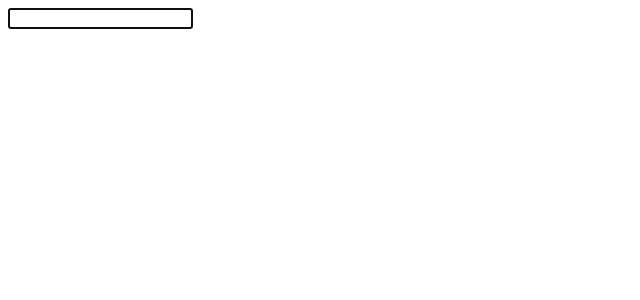
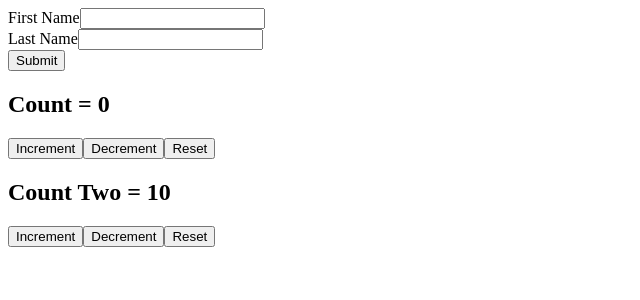
Before and after one commit to adetorodev/react-hooks, a React (Create React App) app: page / in a window 1280 px wide. Shown: the top 300 px of the page, without its empty margins (0-640 px from the left). Built offline with nearby package versions, Linux system fonts and the light colour scheme.

Commit message:
fixeddddddddddddddddddddddddddddddddddddddddddddddddddddddddddddddddddddddddddd: hooks

```diff
--- a/src/App.js
+++ b/src/App.js
@@ -1,8 +1,13 @@
 // import logo from "./logo.svg";
 
 import React from "react";
+import DocTitleOne from "./customHook/DocTitleOne";
+import DocTitleTwo from "./customHook/DocTwo";
+import CounterOne from "./customHook/CounterOne";
+import CounterTwo from "./customHook/CounterTwo";
+import UserForm from "./customHook/UserForm";
 
-import FocuInput from "./useRef/FocuInput";
+
 
 
 
@@ -10,7 +15,11 @@ function App() {
   return (
 
     <div className="App">
-      <FocuInput />
+      <UserForm />
+      <CounterOne />
+      <CounterTwo />
+      {/* <DocTitleOne />
+      <DocTitleTwo /> */}
     </div>
   );
 }
--- /dev/null
+++ b/src/customHook/CounterOne.js
@@ -0,0 +1,16 @@
+import React, {useState} from 'react'
+import useCounter from './useCounter'
+
+function CounterOne() {
+    const [count, increment, decrement, reset] = useCounter(0,1)
+  return (
+    <div>
+        <h2> Count =  { count}</h2>
+        <button onClick={increment} >Increment</button>
+        <button onClick={decrement} >Decrement</button>
+        <button onClick={reset} >Reset</button>
+    </div>
+  )
+}
+
+export default CounterOne
--- /dev/null
+++ b/src/customHook/CounterTwo.js
@@ -0,0 +1,16 @@
+import React, {useState} from 'react'
+import useCounter from './useCounter'
+
+function CounterTwo() {
+    const [count, increment, decrement, reset] = useCounter(10, 10)
+  return (
+    <div>
+        <h2> Count Two =  { count}</h2>
+        <button onClick={increment} >Increment</button>
+        <button onClick={decrement} >Decrement</button>
+        <button onClick={reset} >Reset</button>
+    </div>
+  )
+}
+
+export default CounterTwo
--- /dev/null
+++ b/src/customHook/DocTitleOne.js
@@ -0,0 +1,15 @@
+import React, { useState } from "react";
+import useDocumentTitle from "./useDocumentTitle";
+
+function DocTitleOne() {
+  const [count, setCount] = useState(0);
+
+  useDocumentTitle(count);
+  return (
+    <div>
+      <button onClick={() => setCount(count + 1)}>Count - {count}</button>
+    </div>
+  );
+}
+
+export default DocTitleOne;
--- /dev/null
+++ b/src/customHook/DocTwo.js
@@ -0,0 +1,15 @@
+import React, { useState } from "react";
+import useDocumentTitle from "./useDocumentTitle";
+
+function DocTitleTwo() {
+  const [count, setCount] = useState(0);
+
+  useDocumentTitle(count);
+  return (
+    <div>
+      <button onClick={() => setCount(count + 1)}>Count - {count}</button>
+    </div>
+  );
+}
+
+export default DocTitleTwo;
--- /dev/null
+++ b/src/customHook/UserForm.js
@@ -0,0 +1,31 @@
+import React, { useState } from "react";
+import useInput from "./useInput";
+
+function UserForm() {
+  const [firstName, bindFirstName, resetFirstName] = useInput("");
+  const [lastName, bindLastName, resetLastName] = useInput("");
+
+  const submitHandler = (e) => {
+    e.preventDefault();
+    alert(`Hello ${firstName} ${lastName}`);
+    resetFirstName();
+    resetLastName();
+  };
+  return (
+    <div>
+      <form onSubmit={submitHandler}>
+        <div>
+          <lable>First Name</lable>
+          <input {...bindFirstName} type="text" />
+        </div>
+        <div>
+          <lable>Last Name</lable>
+          <input {...bindLastName} type="text" />
+        </div>
+        <button>Submit</button>
+      </form>
+    </div>
+  );
+}
+
+export default UserForm;
--- /dev/null
+++ b/src/customHook/useCounter.js
@@ -0,0 +1,18 @@
+import {useState} from 'react'
+
+function useCounter(initialCount = 0, value) {
+    const [count, setCount ] = useState(initialCount)
+
+    const increment = () => {
+        setCount(prevCount => prevCount + value)
+    }
+    const decrement = () => {
+        setCount(prevCount => prevCount - value)
+    }
+    const reset = () => {
+        setCount(initialCount)
+    }
+    return [count, increment, decrement, reset]
+}
+
+export default useCounter
--- /dev/null
+++ b/src/customHook/useDocumentTitle.js
@@ -0,0 +1,9 @@
+import {useEffect} from 'react'
+
+function useDocumentTitle(count) {
+    useEffect(() => {
+        document.title = `Count ${count}`
+    }, [count])
+}
+
+export default useDocumentTitle
--- /dev/null
+++ b/src/customHook/useInput.js
@@ -0,0 +1,18 @@
+import { useState } from "react";
+
+function useInput(initialValue) {
+  const [value, setValue] = useState(initialValue);
+  const reset = () => {
+    setValue(initialValue);
+  };
+  const bind = {
+    value,
+    onChange: e => {
+      setValue(e.target.value);
+    },
+  };
+
+  return [value, bind, reset];
+}
+
+export default useInput;
```
